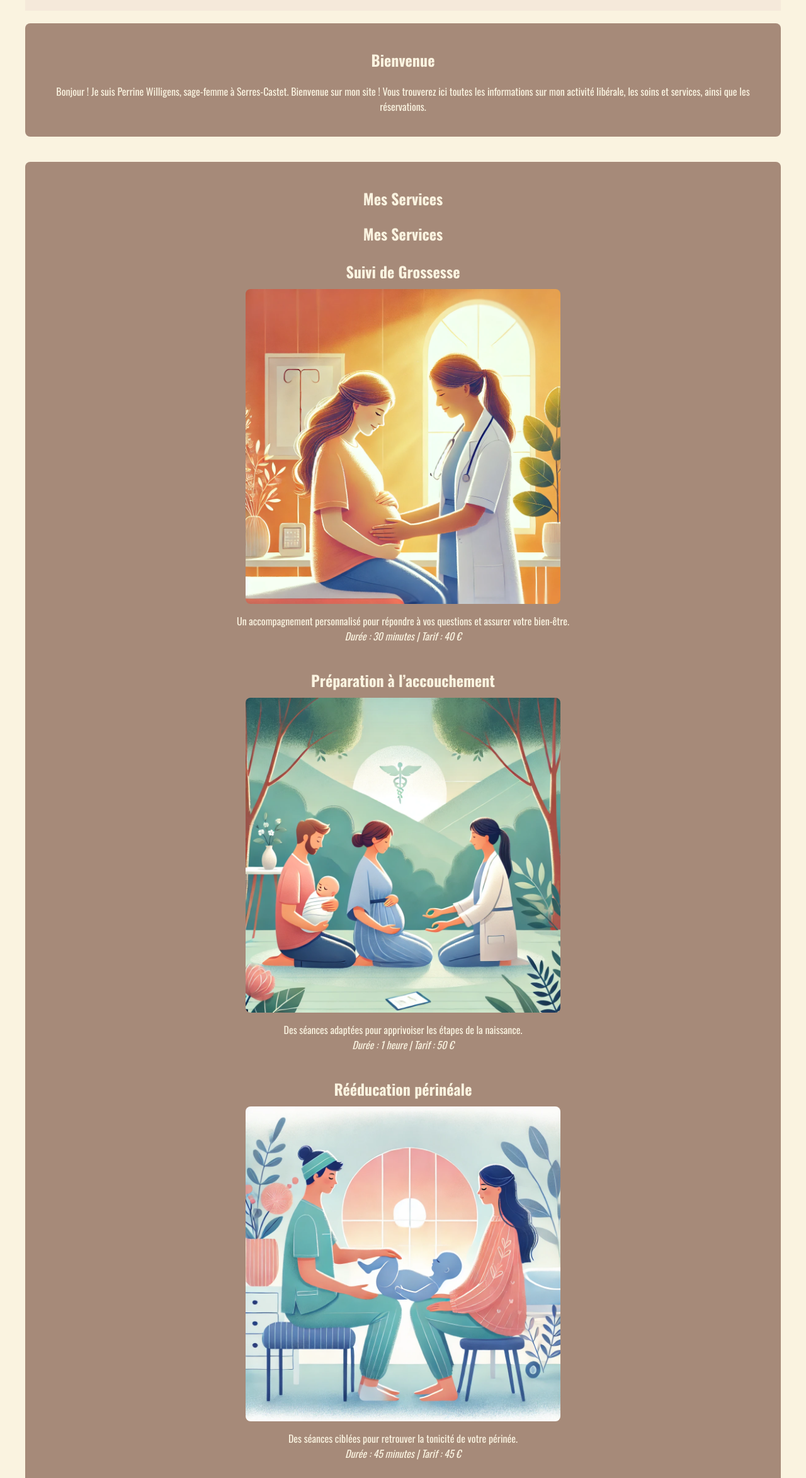
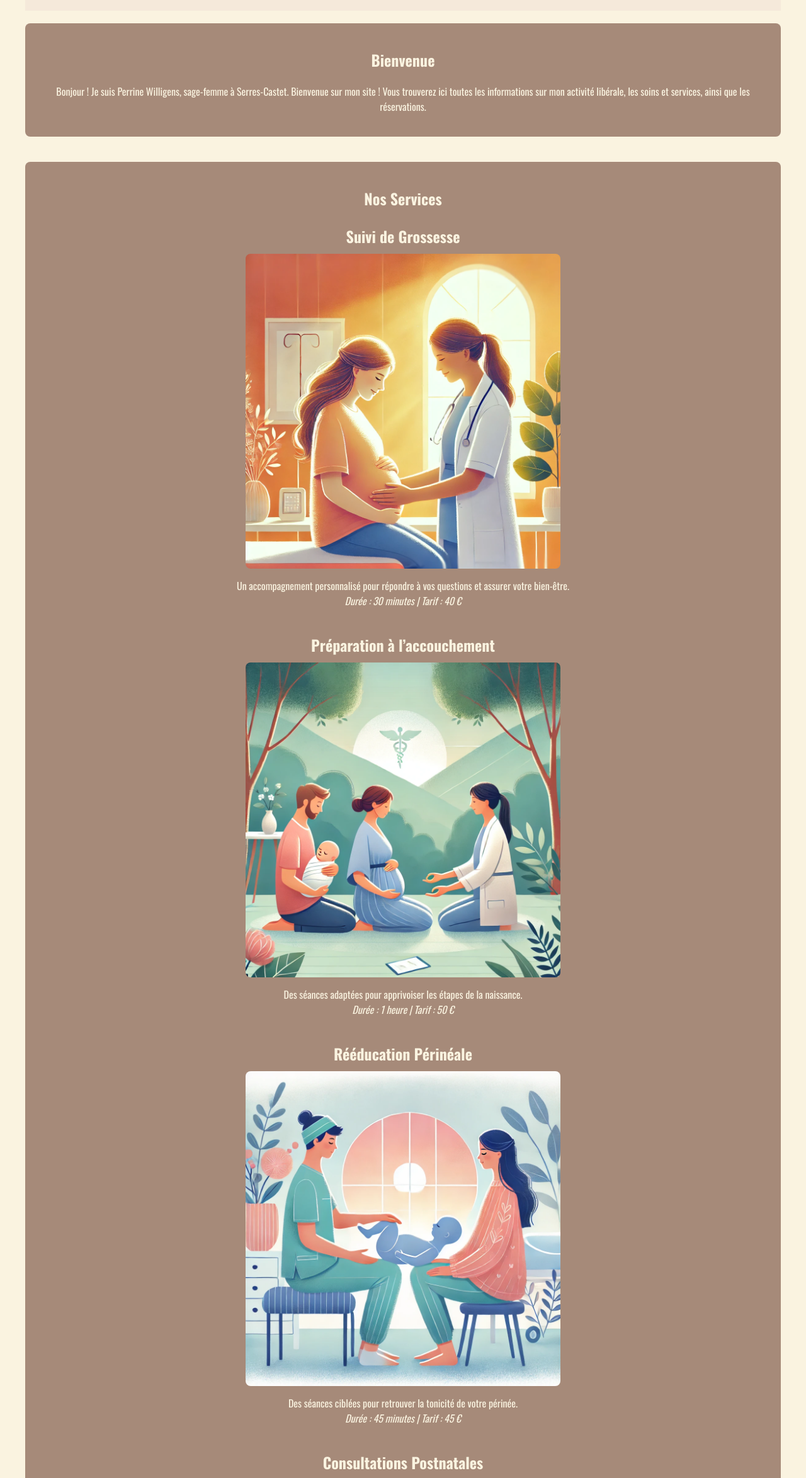
Before and after one commit to PierreCPi/Cabinet-Willigens, a plain HTML site: page index.html in a window 1280 px wide. Shown: the part 177-2524 px from the top of the page at 63% size. Drawn offline with nearby package versions, Linux system fonts and the light colour scheme.

Commit message:
Update index.html

```diff
--- a/index.html
+++ b/index.html
@@ -183,35 +183,34 @@
     </section>
 
     <section id="services">
-        <h2>Mes Services</h2>
-                <h2>Mes Services</h2>
+        <h2>Nos Services</h2>
     <div class="service">
         <h3><a href="services/suivi-de-grossesse.html">Suivi de Grossesse</a></h3>
-            <img src="images/A_warm_and_realistic_illustration_of_a_pregnancy_c.png" alt="Illustration d'un suivi de grossesse">
+        <img src="images/A_warm_and_realistic_illustration_of_a_pregnancy_c.png" alt="Suivi de grossesse">
         <p>Un accompagnement personnalisé pour répondre à vos questions et assurer votre bien-être.<br><em>Durée : 30 minutes | Tarif : 40 €</em></p>
     </div>
     <div class="service">
-            <h3>Préparation à l’accouchement</h3>
+        <h3><a href="services/preparation-accouchement.html">Préparation à l’accouchement</a></h3>
         <img src="images/A_realistic_and_reassuring_illustration_of_a_child.png" alt="Préparation à l’accouchement">
         <p>Des séances adaptées pour apprivoiser les étapes de la naissance.<br><em>Durée : 1 heure | Tarif : 50 €</em></p>
     </div>
     <div class="service">
-            <h3>Rééducation périnéale</h3>
+        <h3><a href="services/reeducation-perineale.html">Rééducation Périnéale</a></h3>
         <img src="images/A_serene_and_reassuring_illustration_of_pelvic_flo.png" alt="Rééducation périnéale">
         <p>Des séances ciblées pour retrouver la tonicité de votre périnée.<br><em>Durée : 45 minutes | Tarif : 45 €</em></p>
     </div>
     <div class="service">
-            <h3>Consultations postnatales</h3>
+        <h3><a href="services/consultations-postnatales.html">Consultations Postnatales</a></h3>
         <img src="images/A_calm_and_warm_illustration_of_a_postnatal_consul.png" alt="Consultations postnatales">
         <p>Un suivi après la naissance pour veiller à votre santé et celle de votre bébé.<br><em>Durée : 45 minutes | Tarif : 50 €</em></p>
     </div>
     <div class="service">
-            <h3>Soins physio-esthétiques</h3>
+        <h3><a href="services/soins-physio-esthetiques.html">Soins Physio-Esthétiques</a></h3>
         <img src="images/A_relaxing_and_elegant_illustration_of_physio-aest.png" alt="Soins physio-esthétiques">
         <p>Des soins mêlant esthétique et bien-être physique, pour harmoniser votre corps et vous offrir un moment de détente.<br><em>Durée : 1 heure | Tarif : 60 €</em></p>
     </div>
     <div class="service">
-            <h3>Consultations gynécologiques</h3>
+        <h3><a href="services/consultations-gynecologiques.html">Consultations Gynécologiques</a></h3>
         <img src="images/consultations_gynecologiques.png" alt="Consultations gynécologiques">
         <p>Des consultations adaptées pour votre suivi gynécologique, dans un cadre rassurant et bienveillant.<br><em>Durée : 30 minutes | Tarif : 50 €</em></p>
     </div>
```
Lines whose indentation alone changed are shown as unchanged.
